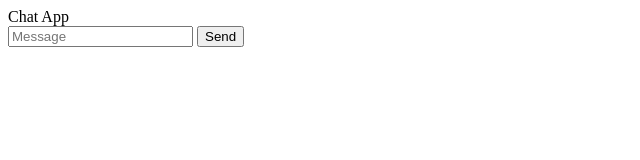
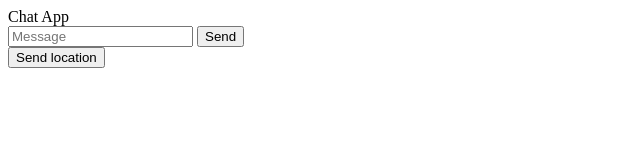
Before and after one commit to kartikeykesarwani/ChatApp, a website: page public/index.html in a window 1280 px wide. Shown: the whole page, without its empty margins (0-640 px from the left). Drawn offline with nearby package versions, Linux system fonts and the light colour scheme; no server answers.

Commit message:
adding changes

```diff
--- a/public/index.html
+++ b/public/index.html
@@ -11,6 +11,7 @@
 
 
     </form>
+    <button id="send-location">Send location</button>
     <script src="/socket.io/socket.io.js"  type="text/javascript"></script>
     <script src="/js/chat.js"  type="text/javascript"></script>
 </body>
```
